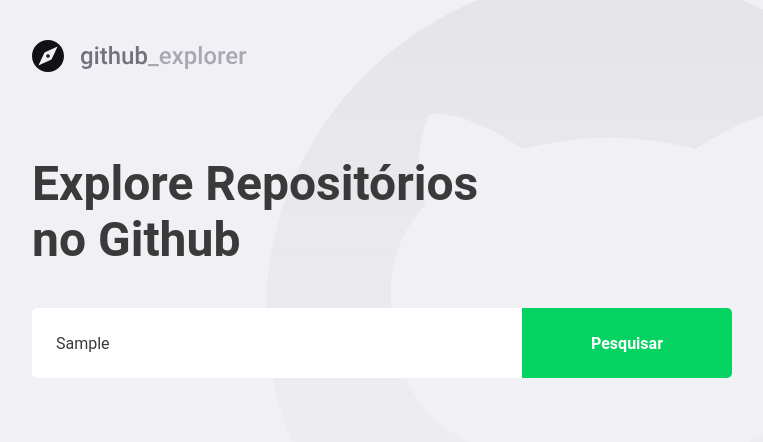
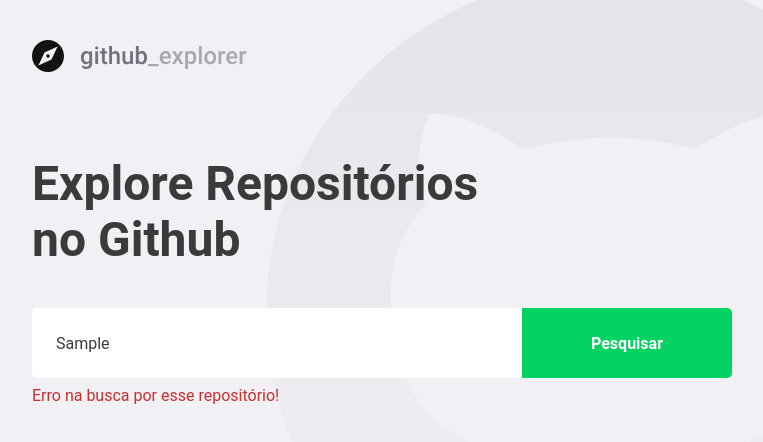
Before and after one commit to MogLuiz/github-explorer, a React (Create React App) app: page / in a window 1280 px wide. Both pictures are taken after typing "Sample" into the empty fields and a click on the button "Pesquisar". Shown: the top 442 px of the page, without its empty margins (148-911 px from the left). Built offline with nearby package versions, Linux system fonts and the light colour scheme; no server answers.

Commit message:
feat: Error component

```diff
--- a/src/pages/Dashboard/index.tsx
+++ b/src/pages/Dashboard/index.tsx
@@ -5,7 +5,7 @@
 
 import logoImg from "../../assets/logo.svg";
 
-import { Title, Form, Repositories } from "./styles";
+import { Title, Form, Repositories, Error } from "./styles";
 
 interface Repository {
   full_name: string;
@@ -32,6 +32,7 @@
 
     if (!newRepo) {
       setInputError("Digite o autor/nome do repositório");
+      return;
     }
 
     try {
@@ -42,6 +43,7 @@
       setRepositories([...repositories, repository]);
 
       setNewRepo("");
+      setInputError("");
     } catch (err) {
       setInputError("Erro na busca por esse repositório!");
     }
@@ -60,6 +62,7 @@
         />
         <button type="submit">Pesquisar</button>
       </Form>
+      {inputError && <Error>{inputError}</Error>}
       <Repositories>
         {repositories.map((repository) => (
           <a key={repository.full_name} href="teste">
--- a/src/pages/Dashboard/styles.ts
+++ b/src/pages/Dashboard/styles.ts
@@ -101,3 +101,9 @@
         }
     }
 `
+
+export const Error = styled.span`
+    display: block;
+    color: #c53030;
+    margin-top: 8px;
+`
```
